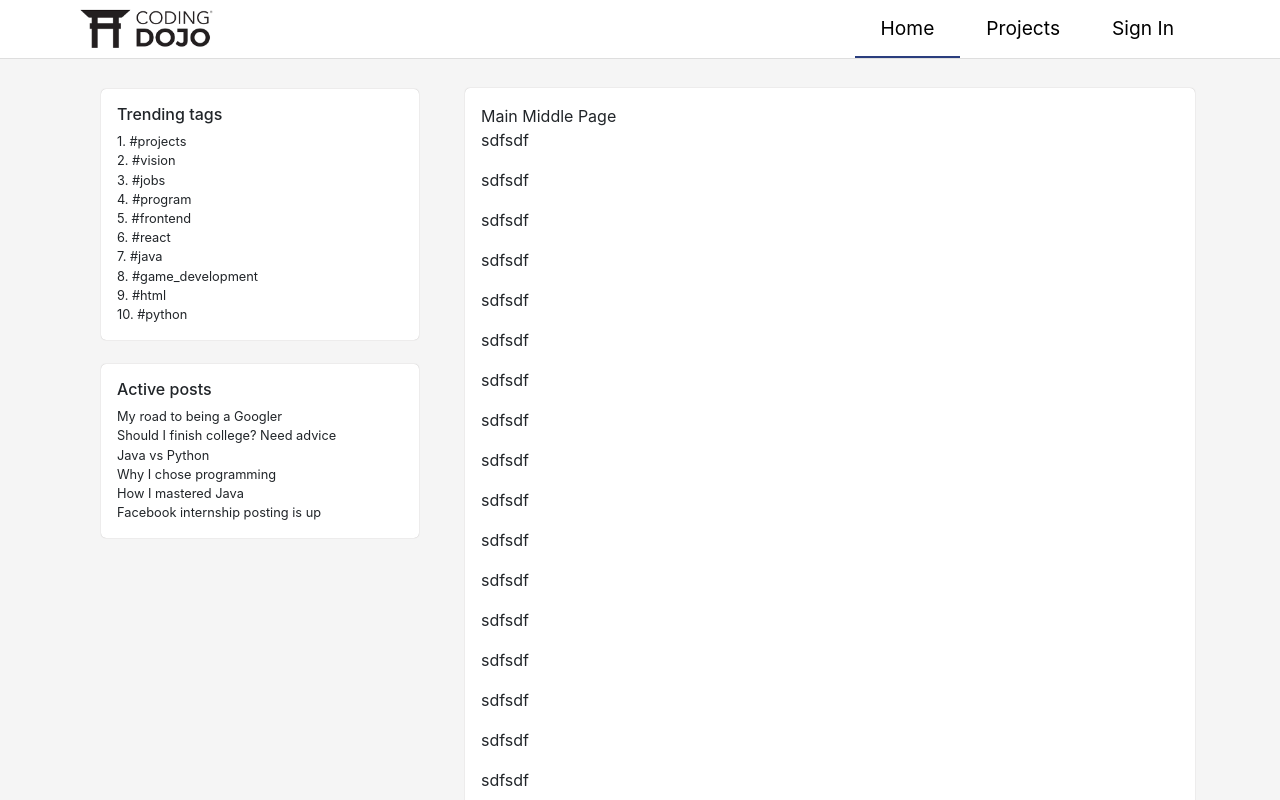
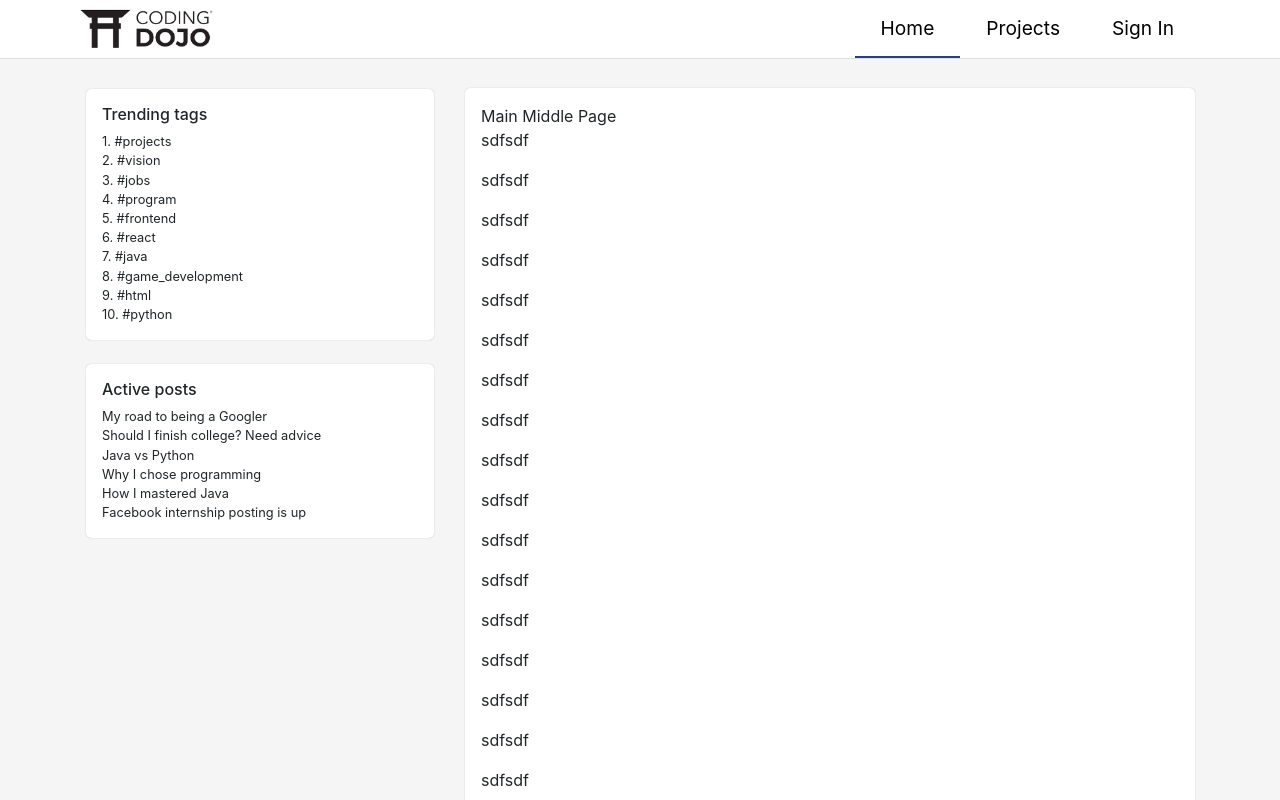
Before and after one commit to chaheein123/dojolobby, a React (Create React App) app: page / in a window 1280 px wide. Shown: the top 800 px of the page. Built offline with nearby package versions, Linux system fonts and the light colour scheme.

Commit message:
working on the components

```diff
--- a/src/views/MainPage/MainLeftPage/MainLeftPage.scss
+++ b/src/views/MainPage/MainLeftPage/MainLeftPage.scss
@@ -9,6 +9,6 @@
 
   // @include view-pages
   // background-color: blue;
-  padding: 0 1rem 1rem 1rem;
+  padding: 0 1px 1px 1px;
 
 };
```
